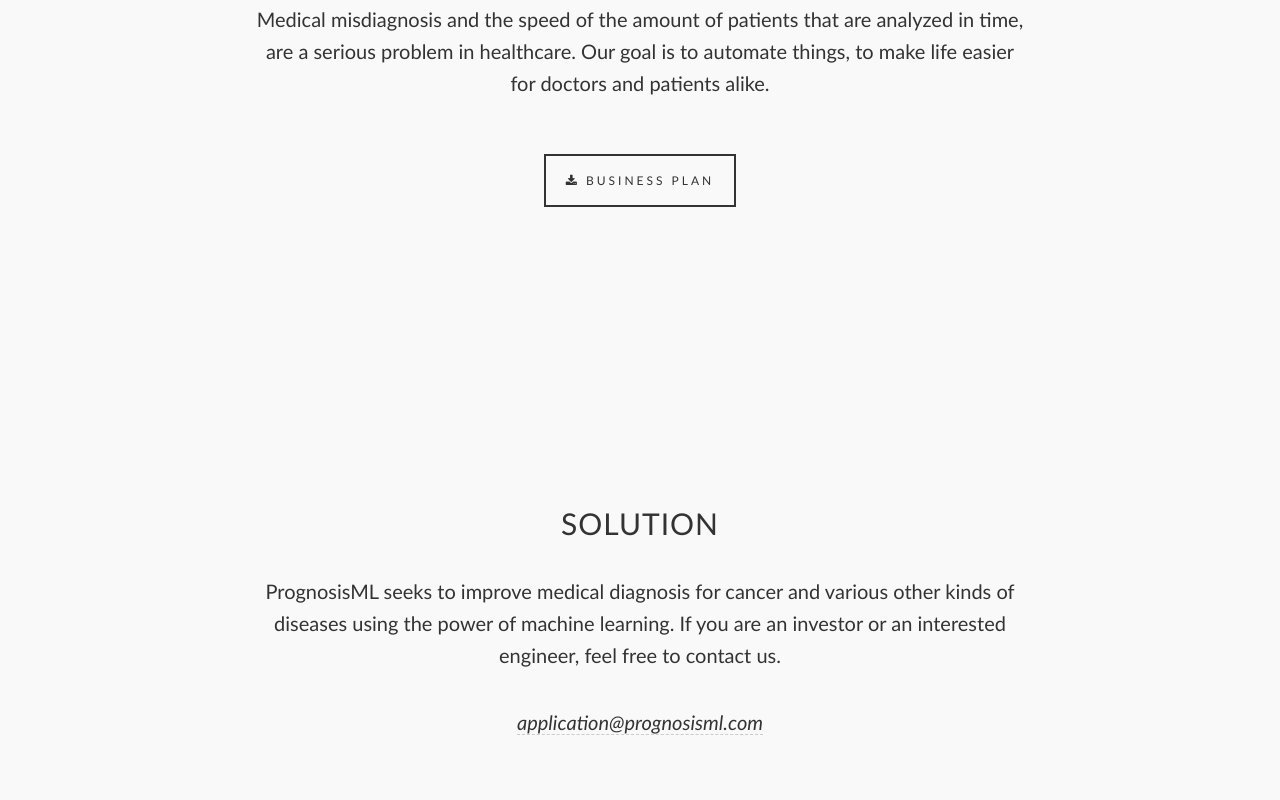
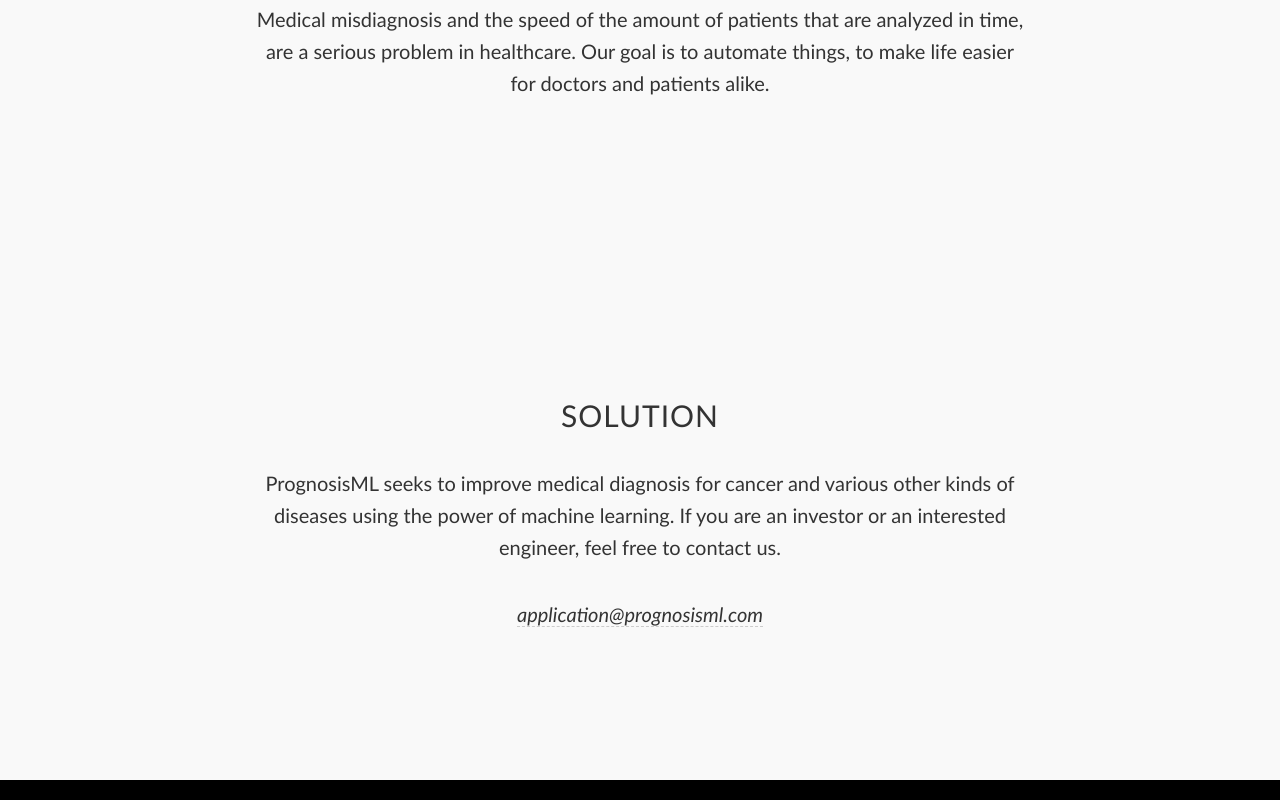
Before and after one commit to PrognosisML/PrognosisML.github.io, a plain HTML site: page about.html in a window 1280 px wide. Shown: the part 1015-1815 px from the top of the page. Drawn offline with nearby package versions, Linux system fonts and the light colour scheme; files that its build step writes are made by us from their sources.

Commit message:
Update about.html

```diff
--- a/about.html
+++ b/about.html
@@ -73,9 +73,6 @@
 			<p>
 				Medical misdiagnosis and the speed of the amount of patients that are analyzed in time, are a serious problem in healthcare. Our goal is to automate things, to make life easier for doctors and patients alike.
 			</p>
-			<p>
-				<a href="https://docs.google.com/presentation/d/1VNLd7Gu5qCubawtXDgy9e5wep-0jI9cE4Q2OvN67_wY/edit?usp=sharing" class="btnghost"><i class="fa fa-download"></i> Business Plan</a>
-			</p>
 		</div>
 	</div>
 </div>
```
